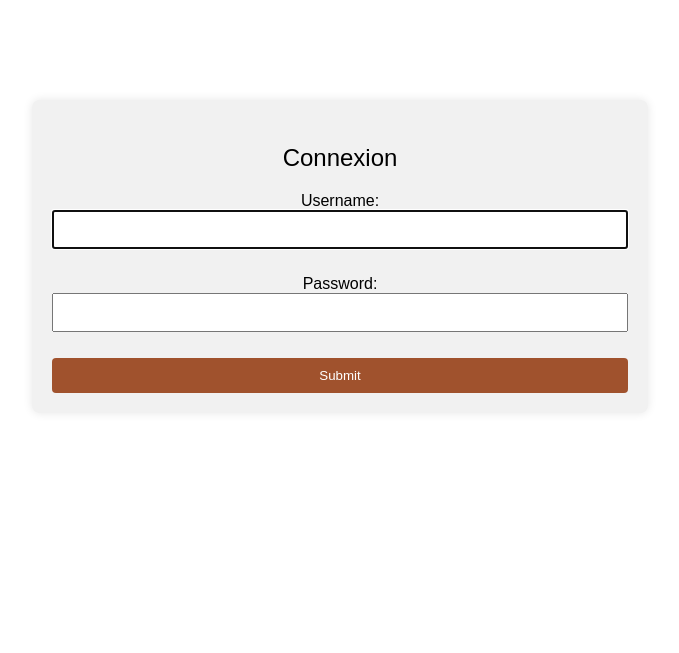
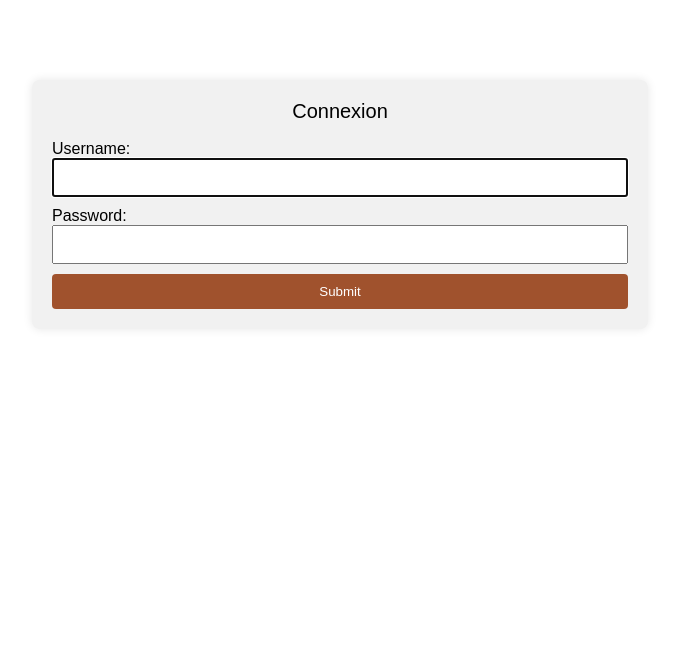
Before and after one commit to Loudwig/thelaitcafe, a Django app: page /connexion in a window 1280 px wide. Shown: the part 61-714 px from the top of the page, without its empty margins (300-979 px from the left). Run offline with Django 4.2, Linux system fonts and the light colour scheme.

Commit message:
Beau formulaire de connexion et création de compte

```diff
--- a/sitweb/src/signup/templates/connexion.html
+++ b/sitweb/src/signup/templates/connexion.html
@@ -4,57 +4,7 @@
 
 {%block content %}
 {% include 'nav.html' %}
-<!-- <style>
-    /* Styles pour centrer la boîte du formulaire */
 
-
-.login-container{
-    display: flex;
-    flex-direction: column;
-    height: 100vh;
-}
-
-form {
-    background-color: #f1f1f1;
-    padding: 20px;
-    border-radius: 8px;
-    box-shadow: 0 0 10px rgba(0, 0, 0, 0.1);
-    text-align: left; /* Aligner le texte à gauche à l'intérieur du formulaire */
-    max-width: 33%; /* Utilisez 33% pour limiter à 1/3 de la page */
-    margin: 0 auto;
-    text-align: center;
-    margin-top: 20px;
-
-}
-
-.form-title {
-    text-align: center;
-    font-size: 24px; /* Augmenter la taille du texte */
-    margin-bottom: 20px;
-}
-
-input {
-    width: 100%;
-    padding: 10px;
-    margin-bottom: 10px;
-    box-sizing: border-box;
-}
-
-button {
-    background-color: #A0522D;
-    color: white;
-    padding: 10px;
-    border: none;
-    border-radius: 4px;
-    cursor: pointer;
-    width: 100%;
-}
-
-button:hover {
-    background-color: #7B4A12;
-}
-
-</style> -->
 <style>
     /* Styles pour centrer la boîte du formulaire */
 
@@ -75,14 +25,14 @@ form[name="form-container"] {
     text-align: left; /* Aligner le texte à gauche à l'intérieur du formulaire */
     width: 45vw; /* Utilisez 50% de la largeur de la fenêtre */
     margin: 0 auto;
-    text-align: center;
-    margin-top: 20px;
+
 }
 
 .form-title {
     text-align: center;
-    font-size: 24px; /* Augmenter la taille du texte */
-    margin-bottom: 20px;
+    font-size: 20px; /* Augmenter la taille du texte */
+    margin-bottom: 17px;
+    margin-top: 0px;
 }
 
 input {
@@ -114,7 +64,12 @@ button:hover {
 <form method="post" action="{% url 'connexion' %}" name="form-container">
     <p class = "form-title">Connexion</p>
     {% csrf_token %}
-    {{ form.as_p }}
+    {% for field in form%}
+        <div class="form-field">
+            {{field.label_tag}}
+            {{field}}
+        </div>
+    {% endfor %}
     <button name = "submit" type="submit">Submit</button>
 </form>
 </div>
```
Also changed, not shown: sitweb/src/signup/templates/creation_compte.html (+67 -1 lines), sitweb/src/db.sqlite3.
